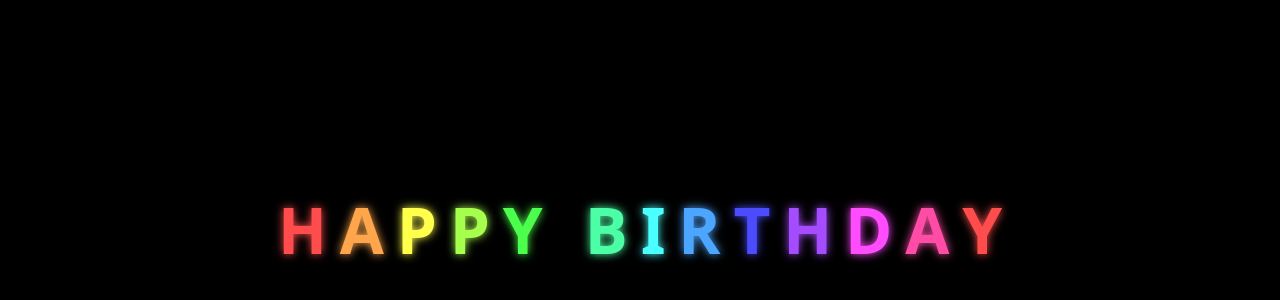
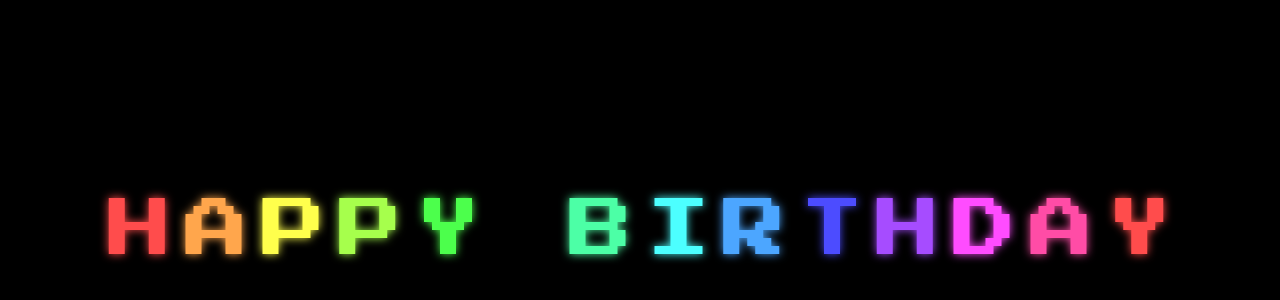
Before and after one commit to drquicksilver/animated-birthday, a website built with Vite: page index.html in a window 1280 px wide. Shown: the part 170-470 px from the top of the page. Built offline with nearby package versions, Linux system fonts and the light colour scheme.

Commit message:
Add retro font

```diff
--- a/index.html
+++ b/index.html
@@ -4,6 +4,10 @@
     <meta charset="UTF-8" />
     <link rel="icon" type="image/svg+xml" href="/vite.svg" />
     <meta name="viewport" content="width=device-width, initial-scale=1.0" />
+    <link
+      href="https://fonts.googleapis.com/css2?family=Press+Start+2P&display=swap"
+      rel="stylesheet"
+    />
     <title>Vite + TS</title>
   </head>
   <body>
--- a/src/style.css
+++ b/src/style.css
@@ -1,5 +1,5 @@
 :root {
-  font-family: system-ui, Avenir, Helvetica, Arial, sans-serif;
+  font-family: 'Press Start 2P', monospace;
   line-height: 1.5;
   font-weight: 400;
 
```
